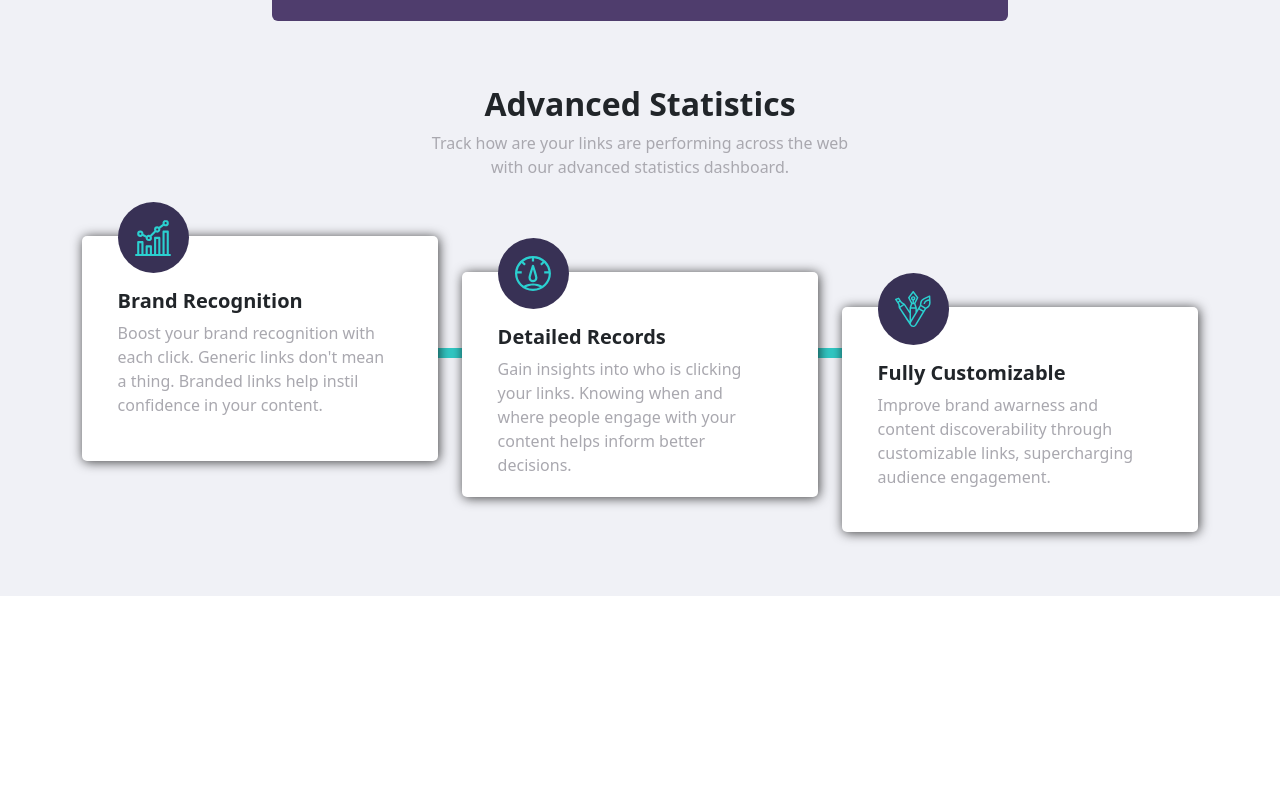
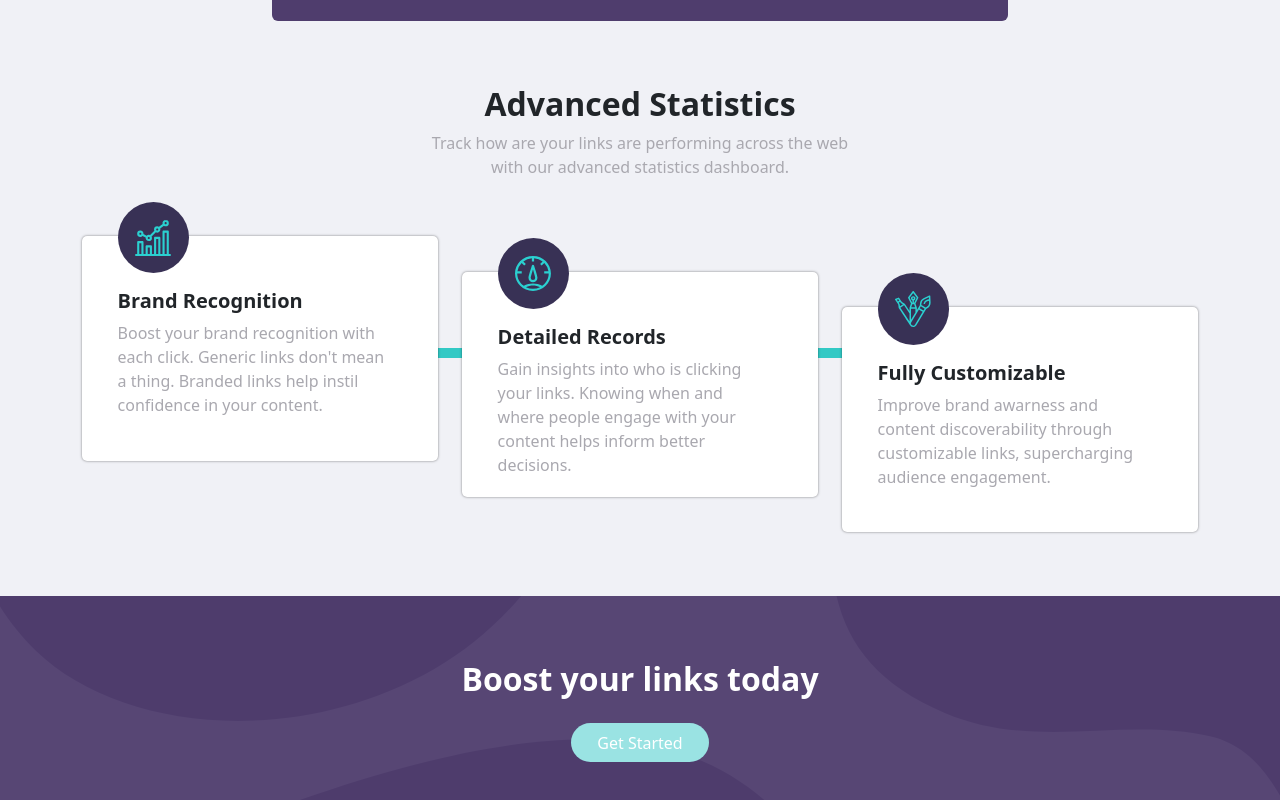
Before and after one commit to RahimliZakir/React-URL-Shortener-App, a React (Create React App) app: page / in a window 1280 px wide. Shown: the part 726-1526 px from the top of the page. Before the commit the page ends 1322 px from the top, so only its background shows below. Built offline with nearby package versions, Linux system fonts and the light colour scheme.

Commit message:
Boost Component Done

```diff
--- a/src/App.js
+++ b/src/App.js
@@ -3,6 +3,7 @@ import Header from "./components/Header";
 import GetStarted from "./components/GetStarted";
 import Form from "./components/Form";
 import Advanced from "./components/Advanced";
+import Boost from "./components/Boost";
 import {} from "react-bootstrap";
 
 import "./assets/scss/style.scss";
@@ -14,6 +15,7 @@ function App() {
       <GetStarted />
       <Form />
       <Advanced />
+      <Boost />
     </div>
   );
 }
--- a/src/assets/scss/_advanced.scss
+++ b/src/assets/scss/_advanced.scss
@@ -34,8 +34,8 @@
           padding: 15% 10% 10%;
           height: 225px;
           border-radius: 5px;
-          box-shadow: 1px 1px 12px 0px rgba(0, 0, 0, 0.75);
-
+          box-shadow: 0px 0px 2.5px 0px rgba(0, 0, 0, 0.5);
+          transition: 0.3s;
           .img-div {
             position: absolute;
             left: 10%;
@@ -59,6 +59,10 @@
           }
         }
 
+        .custom-card:hover {
+          transform: translateY(-13px);
+        }
+
         .second-custom-card {
           margin-top: 10%;
         }
--- /dev/null
+++ b/src/assets/scss/_boost.scss
@@ -0,0 +1,48 @@
+#boost {
+  position: relative;
+  padding: 5% 0;
+  background-image: url(../images/bg-boost-desktop.svg);
+
+  .overlay {
+    position: absolute;
+    top: 0;
+    left: 0;
+    bottom: 0;
+    right: 0;
+    z-index: inherit;
+    background-color: $common-color;
+    opacity: 0.95;
+  }
+
+  .container {
+    .row {
+      .boost-col {
+        position: relative;
+        z-index: 2;
+        @include Flexing(center, null, column);
+
+        h2 {
+          font-weight: 700;
+          color: white;
+        }
+
+        .boost-btn {
+          display: inline-block;
+          background-color: #9ae3e3;
+          color: white;
+          padding: 5.5px 24px;
+          border-radius: 50px;
+          border: 2px solid transparent;
+          margin-top: 1.5%;
+          transition: 0.3s;
+        }
+
+        .boost-btn:hover {
+          color: #9ae3e3;
+          background-color: white;
+          border: 2px solid #9ae3e3;
+        }
+      }
+    }
+  }
+}
--- a/src/assets/scss/style.scss
+++ b/src/assets/scss/style.scss
@@ -5,6 +5,7 @@
 @import "getstarted";
 @import "form";
 @import "advanced";
+@import "boost";
 
 body {
   overflow-x: hidden;
--- /dev/null
+++ b/src/components/Boost.js
@@ -0,0 +1,23 @@
+import React from "react";
+import { Container, Row, Col } from "react-bootstrap";
+
+const Boost = () => {
+  return (
+    <section id="boost">
+      <div className="overlay"></div>
+      <Container>
+        <Row>
+          <Col lg="12" md="12" className="boost-col">
+            <h2>Boost your links today</h2>
+            {/* eslint-disable */}
+            <a href="#" className="boost-btn">
+              Get Started
+            </a>
+          </Col>
+        </Row>
+      </Container>
+    </section>
+  );
+};
+
+export default Boost;
```
